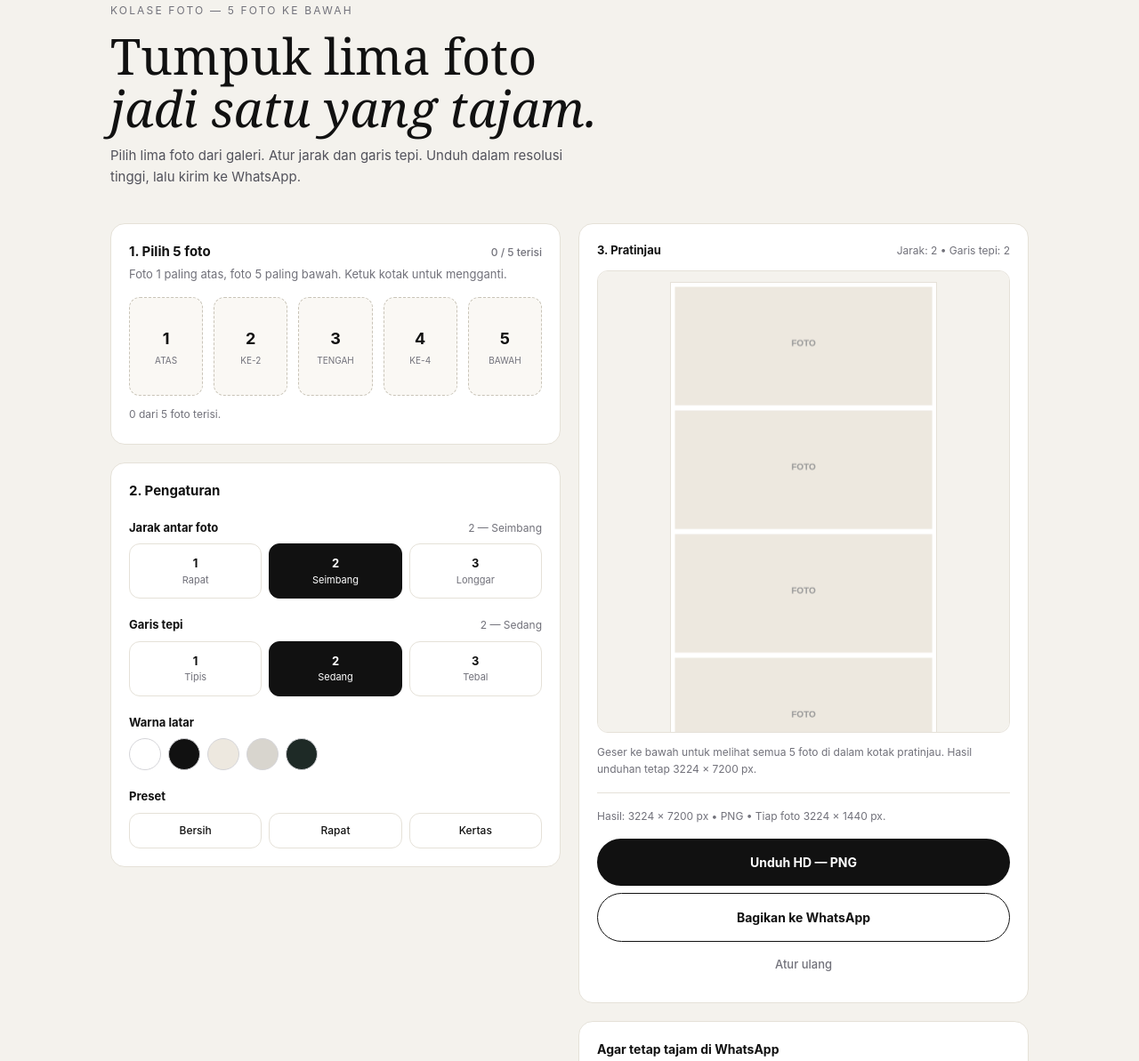
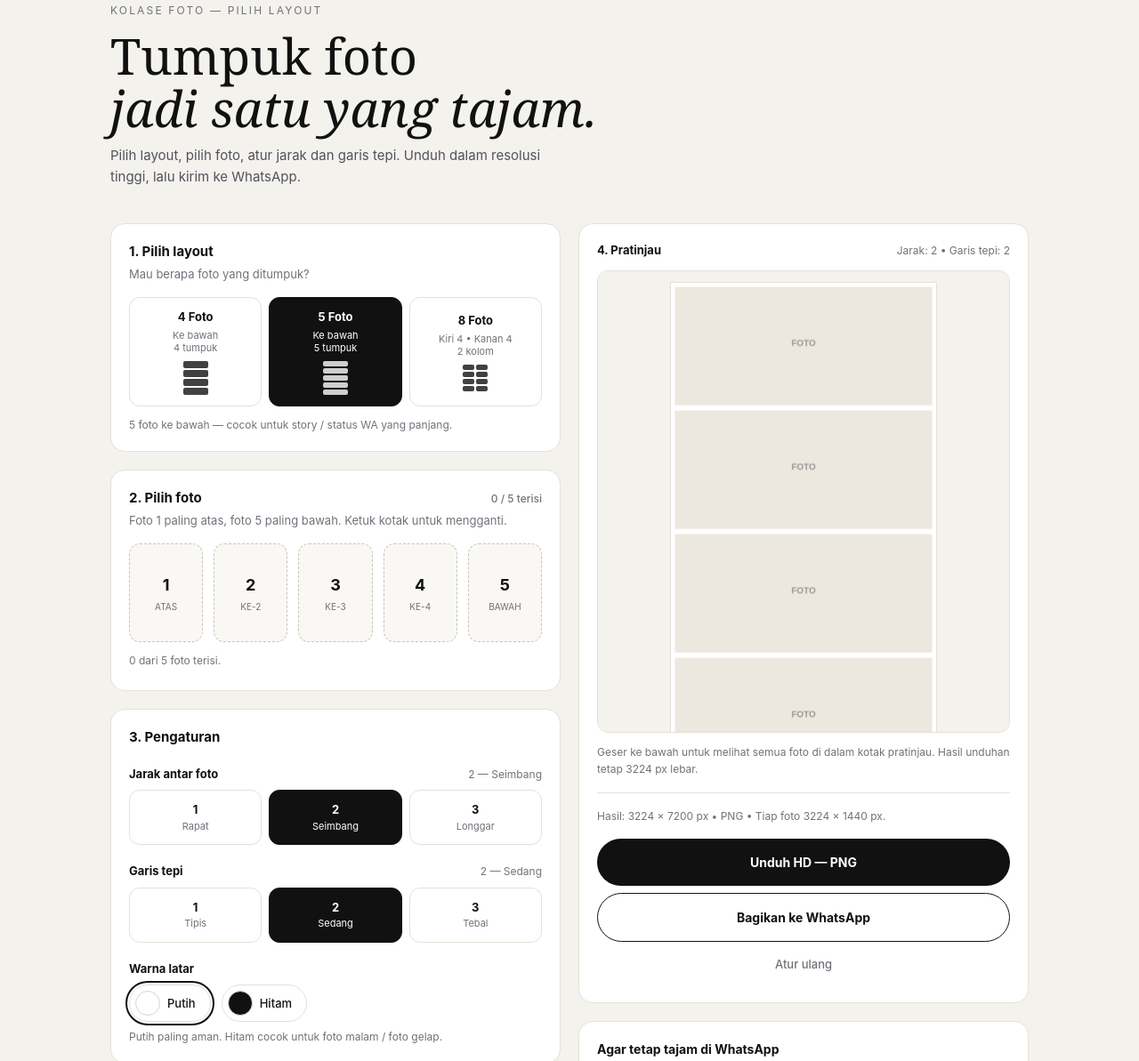
Before and after one commit to Rexzzxiterz/reynet, a plain HTML site: page index.html in a window 1280 px wide. Shown: the part 111-1304 px from the top of the page at 89% size. Drawn offline with nearby package versions, Linux system fonts and the light colour scheme.

Commit message:
Update index.html

```diff
--- a/index.html
+++ b/index.html
@@ -16,10 +16,10 @@
   .opt.active{border-color:#111;background:#111;color:#fff}
   .slot{border:1px dashed #C9C4B8;background:#FAF8F4;border-radius:12px}
   input[type=file]{display:none}
-  /* INI KUNCI SCROLL NYA - Preview dibatasin, bisa di-scroll sendiri, gak bikin halaman loncat */
   .preview-scroll{max-height:520px;overflow-y:auto;-webkit-overflow-scrolling:touch;scrollbar-width:thin}
   .preview-scroll::-webkit-scrollbar{width:4px}
   .preview-scroll::-webkit-scrollbar-thumb{background:#D8D5CE;border-radius:999px}
+  .colorBtn.active{outline:2px solid #111;outline-offset:2px}
 </style>
 </head>
 <body class="min-h-screen">
@@ -34,36 +34,53 @@
   </header>
 
   <section class="py-8 md:py-10">
-    <p class="text-[12px] tracking-[0.18em] uppercase text-zinc-500">Kolase foto — 5 foto ke bawah</p>
-    <h1 class="serif text-[40px] leading-[1.05] md:text-[56px] mt-3">Tumpuk lima foto<br><span class="italic font-normal">jadi satu yang tajam.</span></h1>
-    <p class="text-[15px] leading-relaxed text-zinc-600 mt-3 max-w-[520px]">Pilih lima foto dari galeri. Atur jarak dan garis tepi. Unduh dalam resolusi tinggi, lalu kirim ke WhatsApp.</p>
+    <p class="text-[12px] tracking-[0.18em] uppercase text-zinc-500">Kolase foto — Pilih layout</p>
+    <h1 class="serif text-[40px] leading-[1.05] md:text-[56px] mt-3">Tumpuk foto<br><span class="italic font-normal">jadi satu yang tajam.</span></h1>
+    <p class="text-[15px] leading-relaxed text-zinc-600 mt-3 max-w-[520px]">Pilih layout, pilih foto, atur jarak dan garis tepi. Unduh dalam resolusi tinggi, lalu kirim ke WhatsApp.</p>
   </section>
 
-  <!-- URUTAN BARU BIAR SCROLL ENAK: 1. Pilih Foto -> 2. Pengaturan -> 3. Preview + Download -->
-  <!-- Dulu kan Preview di atas, makanya halaman langsung panjang banget. Sekarang Preview di bawah, scroll nya natural. -->
+  <div class="grid lg:grid-cols-2 gap-5 items-start">
+    <!-- KIRI -->
+    <div class="space-y-5">
+      <!-- 1. PILIH LAYOUT -->
+      <section class="card p-5">
+        <h2 class="text-[15px] font-bold">1. Pilih layout</h2>
+        <p class="text-[13px] text-zinc-500 mt-1">Mau berapa foto yang ditumpuk?</p>
+        <div class="grid grid-cols-3 gap-2 mt-4">
+          <button onclick="setLayout(4)" id="layout4" class="layoutBtn opt py-3 px-2 text-[13px] font-bold">
+            4 Foto
+            <span class="block text-[11px] font-normal text-zinc-500 mt-1 leading-tight">Ke bawah<br>4 tumpuk</span>
+            <span class="block mt-2 mx-auto w-[28px] space-y-[2px]"><span class="block h-[8px] bg-current rounded-[2px] opacity-80"></span><span class="block h-[8px] bg-current rounded-[2px] opacity-80"></span><span class="block h-[8px] bg-current rounded-[2px] opacity-80"></span><span class="block h-[8px] bg-current rounded-[2px] opacity-80"></span></span>
+          </button>
+          <button onclick="setLayout(5)" id="layout5" class="layoutBtn opt active py-3 px-2 text-[13px] font-bold">
+            5 Foto
+            <span class="block text-[11px] font-normal mt-1 leading-tight">Ke bawah<br>5 tumpuk</span>
+            <span class="block mt-2 mx-auto w-[28px] space-y-[2px]"><span class="block h-[6px] bg-current rounded-[2px] opacity-80"></span><span class="block h-[6px] bg-current rounded-[2px] opacity-80"></span><span class="block h-[6px] bg-current rounded-[2px] opacity-80"></span><span class="block h-[6px] bg-current rounded-[2px] opacity-80"></span><span class="block h-[6px] bg-current rounded-[2px] opacity-80"></span></span>
+          </button>
+          <button onclick="setLayout(8)" id="layout8" class="layoutBtn opt py-3 px-2 text-[13px] font-bold">
+            8 Foto
+            <span class="block text-[11px] font-normal text-zinc-500 mt-1 leading-tight">Kiri 4 • Kanan 4<br>2 kolom</span>
+            <span class="block mt-2 mx-auto w-[28px] grid grid-cols-2 gap-[2px]"><span class="block h-[6px] bg-current rounded-[2px] opacity-80"></span><span class="block h-[6px] bg-current rounded-[2px] opacity-80"></span><span class="block h-[6px] bg-current rounded-[2px] opacity-80"></span><span class="block h-[6px] bg-current rounded-[2px] opacity-80"></span><span class="block h-[6px] bg-current rounded-[2px] opacity-80"></span><span class="block h-[6px] bg-current rounded-[2px] opacity-80"></span><span class="block h-[6px] bg-current rounded-[2px] opacity-80"></span><span class="block h-[6px] bg-current rounded-[2px] opacity-80"></span></span>
+          </button>
+        </div>
+        <p id="layoutDesc" class="text-[12px] text-zinc-500 mt-3">5 foto ke bawah — cocok untuk story / status WA yang panjang.</p>
+      </section>
 
-  <div class="grid lg:grid-cols-2 gap-5 items-start">
-    <!-- KIRI: PILIH + PENGATURAN - NO STICKY -->
-    <div class="space-y-5">
+      <!-- 2. PILIH FOTO - DINAMIS SESUAI LAYOUT -->
       <section class="card p-5">
         <div class="flex justify-between items-baseline">
-          <h2 class="text-[15px] font-bold">1. Pilih 5 foto</h2>
+          <h2 class="text-[15px] font-bold">2. Pilih foto</h2>
           <span id="countBadge" class="text-[12px] font-medium text-zinc-500">0 / 5 terisi</span>
         </div>
-        <p class="text-[13px] text-zinc-500 mt-1">Foto 1 paling atas, foto 5 paling bawah. Ketuk kotak untuk mengganti.</p>
-        <div class="grid grid-cols-5 gap-2 md:gap-3 mt-4">
-          <label class="cursor-pointer"><div id="slot1" class="slot aspect-[3/4] flex flex-col items-center justify-center gap-1 overflow-hidden relative"><span class="text-[18px] font-bold">1</span><span class="text-[10px] text-zinc-500">ATAS</span></div><input type="file" accept="image/*" onchange="loadImage(event,0)"></label>
-          <label class="cursor-pointer"><div id="slot2" class="slot aspect-[3/4] flex flex-col items-center justify-center gap-1 overflow-hidden relative"><span class="text-[18px] font-bold">2</span><span class="text-[10px] text-zinc-500">KE-2</span></div><input type="file" accept="image/*" onchange="loadImage(event,1)"></label>
-          <label class="cursor-pointer"><div id="slot3" class="slot aspect-[3/4] flex flex-col items-center justify-center gap-1 overflow-hidden relative"><span class="text-[18px] font-bold">3</span><span class="text-[10px] text-zinc-500">TENGAH</span></div><input type="file" accept="image/*" onchange="loadImage(event,2)"></label>
-          <label class="cursor-pointer"><div id="slot4" class="slot aspect-[3/4] flex flex-col items-center justify-center gap-1 overflow-hidden relative"><span class="text-[18px] font-bold">4</span><span class="text-[10px] text-zinc-500">KE-4</span></div><input type="file" accept="image/*" onchange="loadImage(event,3)"></label>
-          <label class="cursor-pointer"><div id="slot5" class="slot aspect-[3/4] flex flex-col items-center justify-center gap-1 overflow-hidden relative"><span class="text-[18px] font-bold">5</span><span class="text-[10px] text-zinc-500">BAWAH</span></div><input type="file" accept="image/*" onchange="loadImage(event,4)"></label>
-        </div>
+        <p id="photoHint" class="text-[13px] text-zinc-500 mt-1">Foto 1 paling atas, foto 5 paling bawah. Ketuk kotak untuk mengganti.</p>
+        <div id="slotsGrid" class="grid grid-cols-5 gap-2 md:gap-3 mt-4"></div>
         <p id="countText" class="text-[12px] text-zinc-500 mt-3">0 dari 5 foto terisi.</p>
         <p id="qualityText" class="text-[12px] mt-1"></p>
       </section>
 
+      <!-- 3. PENGATURAN -->
       <section class="card p-5">
-        <h2 class="text-[15px] font-bold">2. Pengaturan</h2>
+        <h2 class="text-[15px] font-bold">3. Pengaturan</h2>
         <div class="mt-5">
           <div class="flex justify-between items-baseline mb-2"><span class="text-[13px] font-bold">Jarak antar foto</span><span id="gapLabel" class="text-[12px] text-zinc-500">2 — Seimbang</span></div>
           <div class="grid grid-cols-3 gap-2">
@@ -80,43 +97,38 @@
             <button onclick="setStroke(3)" class="strokeBtn opt py-3 text-[13px] font-bold">3<span class="block text-[11px] font-normal text-zinc-500">Tebal</span></button>
           </div>
         </div>
+        <!-- WARNA LATAR CUMA 2 -->
         <div class="mt-5">
           <div class="text-[13px] font-bold mb-2">Warna latar</div>
-          <div class="flex gap-2">
-            <button onclick="setBg('#ffffff')" class="w-9 h-9 rounded-full bg-white border border-zinc-300"></button>
-            <button onclick="setBg('#111111')" class="w-9 h-9 rounded-full bg-[#111] border border-zinc-300"></button>
-            <button onclick="setBg('#EDE8DF')" class="w-9 h-9 rounded-full bg-[#EDE8DF] border border-zinc-300"></button>
-            <button onclick="setBg('#D8D5CE')" class="w-9 h-9 rounded-full bg-[#D8D5CE] border border-zinc-300"></button>
-            <button onclick="setBg('#1E2A26')" class="w-9 h-9 rounded-full bg-[#1E2A26] border border-zinc-300"></button>
+          <div class="flex gap-3">
+            <button onclick="setBg('#ffffff', this)" class="colorBtn active flex items-center gap-2 border border-[#E5E1D8] rounded-full pl-1.5 pr-4 py-1.5 bg-white">
+              <span class="w-7 h-7 rounded-full bg-white border border-zinc-300 block"></span>
+              <span class="text-[13px] font-medium">Putih</span>
+            </button>
+            <button onclick="setBg('#111111', this)" class="colorBtn flex items-center gap-2 border border-[#E5E1D8] rounded-full pl-1.5 pr-4 py-1.5 bg-white">
+              <span class="w-7 h-7 rounded-full bg-[#111] border border-zinc-300 block"></span>
+              <span class="text-[13px] font-medium">Hitam</span>
+            </button>
           </div>
-        </div>
-        <div class="mt-5">
-          <div class="text-[13px] font-bold mb-2">Preset</div>
-          <div class="grid grid-cols-3 gap-2 text-[12px] font-medium">
-            <button onclick="applyPreset(2,2,'#ffffff')" class="opt py-2.5">Bersih</button>
-            <button onclick="applyPreset(1,1,'#111111')" class="opt py-2.5">Rapat</button>
-            <button onclick="applyPreset(3,2,'#EDE8DF')" class="opt py-2.5">Kertas</button>
-          </div>
+          <p class="text-[12px] text-zinc-500 mt-2">Putih paling aman. Hitam cocok untuk foto malam / foto gelap.</p>
         </div>
       </section>
     </div>
 
-    <!-- KANAN: PREVIEW + DOWNLOAD - NO STICKY, SCROLL NORMAL -->
+    <!-- KANAN -->
     <div class="space-y-5">
       <section class="card p-4 md:p-5">
         <div class="flex justify-between items-center mb-3">
-          <h2 class="text-[13px] font-bold">3. Pratinjau</h2>
+          <h2 class="text-[13px] font-bold">4. Pratinjau</h2>
           <span id="infoLabel" class="text-[12px] text-zinc-500">Jarak: 2 • Garis tepi: 2</span>
         </div>
-        <!-- Preview dibungkus scroll sendiri, max 520px, jadi halaman gak loncat -->
         <div class="preview-scroll bg-[#F4F2ED] border border-[#E5E1D8] rounded-xl p-3">
-          <div class="w-full max-w-[300px] mx-auto bg-white border border-[#E5E1D8] overflow-hidden">
-            <!-- Canvas preview KECIL, bukan 4K. Yang 4K cuma pas download. -->
+          <div id="previewWrap" class="w-full max-w-[300px] mx-auto bg-white border border-[#E5E1D8] overflow-hidden">
             <canvas id="previewCanvas" width="600" height="1340" class="w-full h-auto block"></canvas>
           </div>
         </div>
-        <p class="text-[12px] text-zinc-500 mt-3 leading-relaxed">Geser ke bawah untuk melihat semua 5 foto di dalam kotak pratinjau. Hasil unduhan tetap 3224 × 7200 px.</p>
-        <div class="border-t border-[#E5E1D8] mt-4 pt-4 text-[12px] leading-relaxed text-zinc-500">Hasil: 3224 × 7200 px • PNG • Tiap foto 3224 × 1440 px.</div>
+        <p id="previewHint" class="text-[12px] text-zinc-500 mt-3 leading-relaxed">Geser ke bawah untuk melihat semua foto di dalam kotak pratinjau. Hasil unduhan tetap 3224 px lebar.</p>
+        <div id="exportInfo" class="border-t border-[#E5E1D8] mt-4 pt-4 text-[12px] leading-relaxed text-zinc-500">Hasil: 3224 × 7200 px • PNG • Tiap foto 3224 × 1440 px.</div>
         <button onclick="downloadHD()" class="w-full btn-black font-bold py-4 text-[14px] mt-4">Unduh HD — PNG</button>
         <button onclick="shareToWA()" class="w-full bg-white border border-[#111] font-bold py-4 text-[14px] mt-2 rounded-full">Bagikan ke WhatsApp</button>
         <button onclick="location.reload()" class="w-full text-[13px] text-zinc-500 font-medium py-3 mt-1">Atur ulang</button>
@@ -135,28 +147,72 @@
   </div>
 
   <footer class="flex flex-col md:flex-row justify-between gap-2 border-t border-[#E5E1D8] mt-8 pt-5 pb-4 text-[12px] text-zinc-500">
-    <span><b class="text-zinc-900">TUMPUK.ID</b> — Tumpuk lima foto jadi satu.</span>
+    <span><b class="text-zinc-900">TUMPUK.ID</b> — Tumpuk foto jadi satu.</span>
     <span>Semarang • 2026 • Foto diproses lokal di perangkatmu.</span>
   </footer>
 </div>
 
-<!-- Canvas 4K disembunyiin, cuma dipake pas download, jadi gak bikin scroll berat -->
 <canvas id="exportCanvas" width="3224" height="7200" style="display:none"></canvas>
 
 <script>
-let images=[null,null,null,null,null];
+let layout = 5; // 4, 5, atau 8
+let images = [null,null,null,null,null];
 let gapLevel=2, strokeLevel=2, bgColor='#ffffff';
 const PW=3224, PH=1440;
 function getGapPx(scale){ return (gapLevel===1 ? 12 : gapLevel===2 ? 32 : 64) * scale; }
 function getStrokePx(scale){ return (strokeLevel===1 ? 6 : strokeLevel===2 ? 16 : 32) * scale; }
+
+// RENDER SLOT SESUAI LAYOUT
+function renderSlots(){
+  const grid=document.getElementById('slotsGrid');
+  // 8 foto pake grid 4 kolom biar muat, 4/5 foto pake 5 kolom
+  grid.className = layout===8 ? 'grid grid-cols-4 gap-2 md:gap-3 mt-4' : 'grid grid-cols-5 gap-2 md:gap-3 mt-4';
+  let html='';
+  const labels = layout===8 ? ['KIRI 1','KIRI 2','KIRI 3','KIRI 4','KANAN 1','KANAN 2','KANAN 3','KANAN 4'] : ['ATAS','KE-2','TENGAH','KE-4','BAWAH','KE-6'];
+  for(let i=0;i<layout;i++){
+    const label = layout===8 ? labels[i] : (i===0?'ATAS': i===layout-1?'BAWAH': 'KE-'+(i+1));
+    const existing = images[i] ? '' : `<span class="text-[18px] font-bold">${i+1}</span><span class="text-[10px] text-zinc-500">${label}</span>`;
+    // kalau udah ada gambar, kita simpen di data, renderSlots akan dipanggil ulang, jadi kita butuh simpen URL
+    html += `<label class="cursor-pointer"><div id="slot${i+1}" data-idx="${i}" class="slot aspect-[3/4] flex flex-col items-center justify-center gap-1 overflow-hidden relative">${existing}</div><input type="file" accept="image/*" onchange="loadImage(event,${i})"></label>`;
+  }
+  grid.innerHTML=html;
+  // balikin gambar yang udah keisi (karena innerHTML ke-reset)
+  images.forEach((img,i)=>{
+    if(img && img._url){
+      const el=document.getElementById('slot'+(i+1));
+      if(el) el.innerHTML=`<img src="${img._url}" class="absolute inset-0 w-full h-full object-cover">`;
+    }
+  });
+  updateCount();
+}
+function setLayout(n){
+  // simpen foto lama, potong / tambah sesuai layout baru
+  const old=[...images];
+  layout=n;
+  images = Array(n).fill(null);
+  for(let i=0;i<Math.min(old.length,n);i++) images[i]=old[i];
+  document.querySelectorAll('.layoutBtn').forEach(b=>b.classList.remove('active'));
+  document.getElementById('layout'+n).classList.add('active');
+  const desc = n===4 ? '4 foto ke bawah — lebih pendek, cocok untuk feed / status yang tidak terlalu panjang.'
+    : n===5 ? '5 foto ke bawah — cocok untuk story / status WA yang panjang.'
+    : '8 foto — kiri 4, kanan 4. Cocok untuk foto bareng, foto produk, atau sebelum-sesudah.';
+  document.getElementById('layoutDesc').textContent=desc;
+  document.getElementById('photoHint').textContent = n===8 ? 'Urutan: 1-4 kolom kiri (atas ke bawah), 5-8 kolom kanan (atas ke bawah).' : `Foto 1 paling atas, foto ${n} paling bawah. Ketuk kotak untuk mengganti.`;
+  document.getElementById('exportInfo').textContent = n===8 ? 'Hasil: 3224 × 2880 px • PNG • Tiap foto 1580 × 700 px.' : n===4 ? 'Hasil: 3224 × 5760 px • PNG • Tiap foto 3224 × 1440 px.' : 'Hasil: 3224 × 7200 px • PNG • Tiap foto 3224 × 1440 px.';
+  document.getElementById('previewHint').textContent = n===8 ? 'Pratinjau 8 foto — kiri 4, kanan 4. Geser untuk melihat semua.' : 'Geser ke bawah untuk melihat semua foto di dalam kotak pratinjau. Hasil unduhan tetap 3224 px lebar.';
+  renderSlots();
+  drawPreview();
+}
 function loadImage(e, idx){
   const file=e.target.files[0]; if(!file) return;
   const reader=new FileReader();
   reader.onload=(ev)=>{
     const img=new Image();
     img.onload=()=>{
+      img._url=ev.target.result;
       images[idx]=img;
-      document.getElementById('slot'+(idx+1)).innerHTML=`<img src="${ev.target.result}" class="absolute inset-0 w-full h-full object-cover">`;
+      const el=document.getElementById('slot'+(idx+1));
+      if(el) el.innerHTML=`<img src="${ev.target.result}" class="absolute inset-0 w-full h-full object-cover">`;
       updateCount();
       let q='';
       if(img.width < 1000) q = `Foto ${idx+1} hanya ${img.width}×${img.height}. Terlalu kecil, hasil akan buram.`;
@@ -172,8 +228,8 @@ function loadImage(e, idx){
 }
 function updateCount(){
   const filled=images.filter(i=>i!==null).length;
-  document.getElementById('countText').textContent=`${filled} dari 5 foto terisi. ${filled===5 ? 'Sudah lengkap.' : ''}`;
-  document.getElementById('countBadge').textContent=`${filled} / 5 terisi`;
+  document.getElementById('countText').textContent=`${filled} dari ${layout} foto terisi. ${filled===layout ? 'Sudah lengkap.' : ''}`;
+  document.getElementById('countBadge').textContent=`${filled} / ${layout} terisi`;
 }
 function setGap(l){
   gapLevel=l;
@@ -187,27 +243,56 @@ function setStroke(l){
   document.getElementById('strokeLabel').textContent=l===1?'1 — Tipis':l===2?'2 — Sedang':'3 — Tebal';
   updateInfo(); drawPreview();
 }
-function setBg(c){ bgColor=c; drawPreview(); }
-function applyPreset(g,s,c){ gapLevel=g; strokeLevel=s; bgColor=c; document.querySelectorAll('.gapBtn').forEach((b,i)=>b.classList.toggle('active', i+1===g)); document.querySelectorAll('.strokeBtn').forEach((b,i)=>b.classList.toggle('active', i+1===s)); document.getElementById('gapLabel').textContent=g+' — '+(g===1?'Rapat':g===2?'Seimbang':'Longgar'); document.getElementById('strokeLabel').textContent=s+' — '+(s===1?'Tipis':s===2?'Sedang':'Tebal'); updateInfo(); drawPreview(); }
+function setBg(c, btn){
+  bgColor=c;
+  document.querySelectorAll('.colorBtn').forEach(b=>b.classList.remove('active'));
+  if(btn) btn.classList.add('active');
+  drawPreview();
+}
 function updateInfo(){ document.getElementById('infoLabel').textContent=`Jarak: ${gapLevel} • Garis tepi: ${strokeLevel}`; }
 
-// Gambar ke canvas apapun - bisa preview kecil / export 4K, rumusnya sama
-function drawToCanvas(canvas, W, H){
+function drawToCanvas(canvas, W){
   const ctx=canvas.getContext('2d');
   const scale = W / PW;
   const gap=getGapPx(scale), stroke=getStrokePx(scale);
-  const ph = PH * scale;
-  const totalH = ph*5 + gap*6 + stroke*10;
+  if(layout===8){
+    // 8 FOTO: 2 kolom x 4 baris
+    const cols=2, rows=4;
+    const cellW = (W - gap*(cols+1) - stroke*cols*2) / cols;
+    const cellH = cellW * (PH / PW); // rasio sama kayak foto ke bawah, biar konsisten
+    const totalH = (cellH + gap + stroke*2)*rows + gap + stroke*2;
     if(canvas.height!==Math.round(totalH)) canvas.height=Math.round(totalH);
     if(canvas.width!==W) canvas.width=W;
     ctx.fillStyle=bgColor; ctx.fillRect(0,0,W,totalH);
-  for(let i=0;i<5;i++){
+    for(let i=0;i<8;i++){
+      const col = i < 4 ? 0 : 1;
+      const row = i % 4;
+      const x = gap + stroke + col*(cellW + gap + stroke*2);
+      const y = gap + stroke + row*(cellH + gap + stroke*2);
+      ctx.fillStyle=bgColor; ctx.fillRect(x-stroke, y-stroke, cellW+stroke*2, cellH+stroke*2);
+      const img=images[i];
+      if(!img){ ctx.fillStyle= bgColor==='#ffffff' ? '#EDE8DF' : '#222'; ctx.fillRect(x,y,cellW,cellH); ctx.fillStyle='#999'; ctx.font='600 20px sans-serif'; ctx.textAlign='center'; ctx.fillText('FOTO', x+cellW/2, y+cellH/2); continue; }
+      ctx.imageSmoothingEnabled=true; ctx.imageSmoothingQuality='high';
+      const imgRatio=img.width/img.height, boxRatio=cellW/cellH;
+      let sw,sh,sx,sy;
+      if(imgRatio>boxRatio){ sh=img.height; sw=sh*boxRatio; sx=(img.width-sw)/2; sy=0; }
+      else { sw=img.width; sh=sw/boxRatio; sx=0; sy=(img.height-sh)/2; }
+      ctx.drawImage(img, sx,sy,sw,sh, x,y,cellW,cellH);
+    }
+  } else {
+    // 4 / 5 FOTO: 1 kolom ke bawah
+    const ph = PH * scale;
+    const totalH = ph*layout + gap*(layout+1) + stroke*layout*2;
+    if(canvas.height!==Math.round(totalH)) canvas.height=Math.round(totalH);
+    if(canvas.width!==W) canvas.width=W;
+    ctx.fillStyle=bgColor; ctx.fillRect(0,0,W,totalH);
+    for(let i=0;i<layout;i++){
       const y = gap + stroke + (ph + gap + stroke*2)*i;
       const x = gap + stroke;
       const w = W - gap*2 - stroke*2;
       ctx.fillStyle=bgColor; ctx.fillRect(x-stroke, y-stroke, w+stroke*2, ph+stroke*2);
       const img=images[i];
-    if(!img){ ctx.fillStyle='#EDE8DF'; ctx.fillRect(x,y,w,ph); ctx.fillStyle='#999'; ctx.font='600 20px sans-serif'; ctx.textAlign='center'; ctx.fillText('FOTO', x+w/2, y+ph/2); continue; }
+      if(!img){ ctx.fillStyle= bgColor==='#ffffff' ? '#EDE8DF' : '#222'; ctx.fillRect(x,y,w,ph); ctx.fillStyle='#999'; ctx.font='600 20px sans-serif'; ctx.textAlign='center'; ctx.fillText('FOTO', x+w/2, y+ph/2); continue; }
       ctx.imageSmoothingEnabled=true; ctx.imageSmoothingQuality='high';
       const imgRatio=img.width/img.height, boxRatio=w/ph;
       let sw,sh,sx,sy;
@@ -216,27 +301,32 @@ function drawToCanvas(canvas, W, H){
       ctx.drawImage(img, sx,sy,sw,sh, x,y,w,ph);
     }
   }
-function drawPreview(){ drawToCanvas(document.getElementById('previewCanvas'), 600, 1340); }
+}
+function drawPreview(){ drawToCanvas(document.getElementById('previewCanvas'), 600); }
+renderSlots();
 drawPreview();
+function getFileName(){
+  return layout===8 ? 'tumpukid-8foto-3224x2880.png' : layout===4 ? 'tumpukid-4foto-3224x5760.png' : 'tumpukid-5foto-3224x7200.png';
+}
 function downloadHD(){
   const filled=images.filter(i=>i!==null).length;
   if(filled===0){ alert('Pilih foto dulu.'); return; }
   const canvas=document.getElementById('exportCanvas');
-  drawToCanvas(canvas, PW, PH);
-  const a=document.createElement('a'); a.download='tumpukid-4K-3224x7200-5foto.png'; a.href=canvas.toDataURL('image/png',1.0); a.click();
+  drawToCanvas(canvas, PW);
+  const a=document.createElement('a'); a.download=getFileName(); a.href=canvas.toDataURL('image/png',1.0); a.click();
 }
 async function shareToWA(){
   const filled=images.filter(i=>i!==null).length;
   if(filled===0){ alert('Pilih foto dulu.'); return; }
   const canvas=document.getElementById('exportCanvas');
-  drawToCanvas(canvas, PW, PH);
+  drawToCanvas(canvas, PW);
   canvas.toBlob(async (blob)=>{
-    const file=new File([blob], 'tumpukid-4K-3224x7200-5foto.png', {type:'image/png'});
+    const file=new File([blob], getFileName(), {type:'image/png'});
     if(navigator.canShare && navigator.canShare({files:[file]})){
-      try{ await navigator.share({ files:[file], title:'TUMPUK.ID', text:'Hasil dari TUMPUK.ID — 5 foto jadi 1.' }); return; }catch(e){}
+      try{ await navigator.share({ files:[file], title:'TUMPUK.ID', text:`Hasil dari TUMPUK.ID — ${layout} foto jadi 1.` }); return; }catch(e){}
     }
-    const a=document.createElement('a'); a.download='tumpukid-4K-3224x7200-5foto.png'; a.href=canvas.toDataURL('image/png',1.0); a.click();
-    alert('Foto sudah diunduh. Kirim lewat Dokumen di WhatsApp agar tetap HD.');
+    const a=document.createElement('a'); a.download=getFileName(); a.href=canvas.toDataURL('image/png',1.0); a.click();
+    alert('Foto sudah diunduh. Kirim lewat Dokumen di WhatsApp agar tetap tajam.');
   }, 'image/png', 1.0);
 }
 </script>
```
Lines whose indentation alone changed are shown as unchanged.
